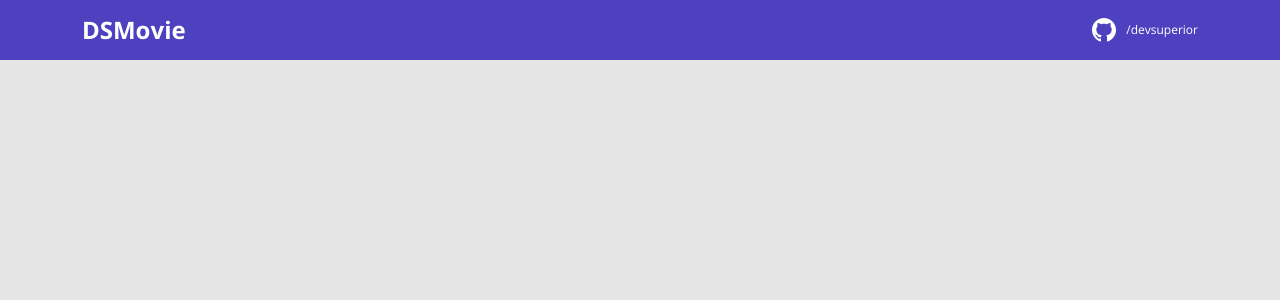
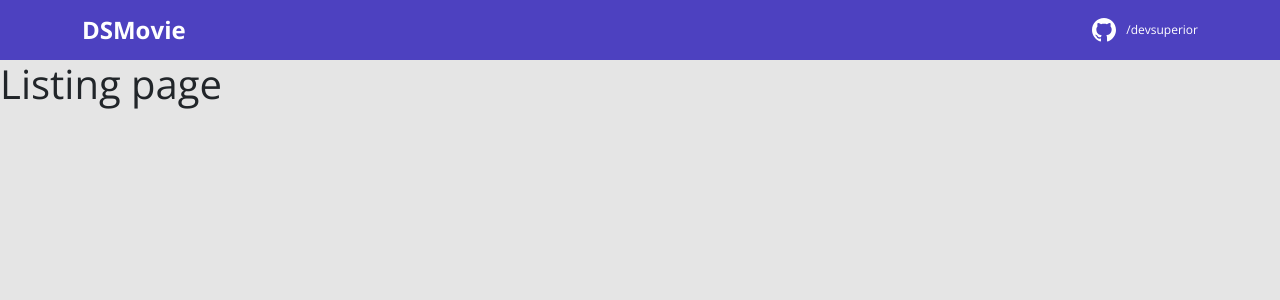
Before and after one commit to IgorSAssis/ds-movie, a React (Create React App) app in the folder front-end/: page / in a window 1280 px wide. Shown: the top 300 px of the page. Built offline with nearby package versions, Linux system fonts and the light colour scheme.

Commit message:
(feature) Create routes

```diff
--- a/front-end/package.json
+++ b/front-end/package.json
@@ -13,6 +13,7 @@
     "bootstrap": "5.1.3",
     "react": "^17.0.2",
     "react-dom": "^17.0.2",
+    "react-router-dom": "6.2.1",
     "react-scripts": "5.0.0",
     "typescript": "^4.4.2",
     "web-vitals": "^2.1.0"
@@ -40,5 +41,8 @@
       "last 1 firefox version",
       "last 1 safari version"
     ]
+  },
+  "devDependencies": {
+    "@types/react-router-dom": "5.3.2"
   }
 }
--- a/front-end/src/App.tsx
+++ b/front-end/src/App.tsx
@@ -1,7 +1,24 @@
-import { Navbar } from "./components/Navbar/index";
+import {
+  BrowserRouter,
+  Routes,
+  Route
+} from "react-router-dom";
+import {Listing} from 'pages/Listing';
+import {Form} from 'pages/Form';
+import {Navbar} from "components/Navbar";
 
 function App() {
-  return <Navbar />;
+  return (
+    <BrowserRouter>
+      <Navbar />
+      <Routes>
+        <Route path="/" element={<Listing />} />
+        <Route path="/form">
+          <Route path=":movieId" element={<Form />} />
+        </Route>
+      </Routes>
+    </BrowserRouter>
+  );
 }
 
 export default App;
--- /dev/null
+++ b/front-end/src/pages/Form/index.tsx
@@ -0,0 +1,8 @@
+import "./styles.css"
+
+
+export function Form() {
+    return (
+        <h1>Form page</h1>
+    )
+}
--- /dev/null
+++ b/front-end/src/pages/Listing/index.tsx
@@ -0,0 +1,7 @@
+import "./styles.css"
+
+export function Listing() {
+    return (
+        <h1>Listing page</h1>
+    )
+}
```
Also changed, not shown: front-end/src/pages/Form/styles.css (added), front-end/src/pages/Listing/styles.css (added), 1 other file (tests, documents, lock files or other folders).
